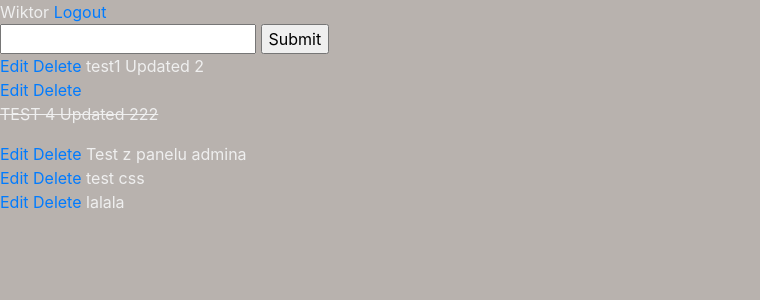
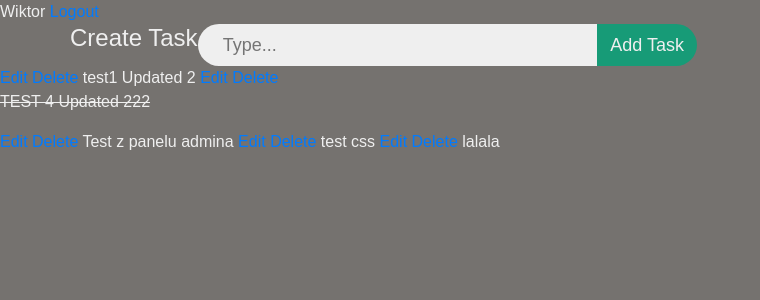
Before and after one commit to Wiktor90/ToDoApp, a Django app: page / in a window 1280 px wide. Shown: the top 300 px of the page, without its empty margins (0-760 px from the left). Run offline with Django 3.2, Linux system fonts and the light colour scheme; a user stored in the database is signed in; data comes from the database, SQL or seed files in the repository; both versions use the stored data as it was after the commit; some libraries are stand-ins or nearby versions.

Commit message:
TaskForm - title placeholder

```diff
--- a/todo/forms.py
+++ b/todo/forms.py
@@ -5,6 +5,7 @@ from django.contrib.auth.forms import UserCreationForm
 from django.contrib.auth.models import User
 
 class TaskForm(forms.ModelForm):
+    title = forms.CharField(widget= forms.TextInput(attrs={'placeholder':'Type...'}))
 
     class Meta:
         model = Task
--- a/todo/static/todo/main.css
+++ b/todo/static/todo/main.css
@@ -1,6 +1,49 @@
 body{
     margin: 0;
     padding: 0;
-    background: #b8b2ae;
     color: #efefef;
+    background: #75726f;
+    font-family: sans-serif;
 }
+.box{
+    position: absolute;
+    top: 15%;
+    left: 25%;
+    width: 550px;
+}
+h1{
+    margin: 0 0 10px;
+    padding: 0;
+    font-size: 24px;
+}
+input{
+    position: relative;
+    display: inline-block;
+    font-size: 18px;
+    box-sizing: border-box;
+
+}
+input[type="text"]{
+    background: #efefef;
+    width: 400px;
+    height: 42px;
+    border: none;
+    outline: none;
+    border-radius: 25px 0 0 25px;
+    padding: 0 25px;
+}
+input[type="submit"]{
+    position: relative;
+    left: -5px;
+    border-radius: 0 25px 25px 0;
+    height: 42px;
+    width: 100px;
+    border: none;
+    outline: none;
+    cursor: pointer;
+    background: #179b77;
+    color: #efefef
+}
+input[type="submit"]:hover{
+    background: #1ab188
+}
--- a/todo/templates/todo/base.html
+++ b/todo/templates/todo/base.html
@@ -12,18 +12,18 @@
             <span>{{ request.user }}</span>
             <a href="{% url 'logout' %}">Logout</a>
         </nav>
-        <form method="POST" action="{% url 'tasks_list' %}">
-            {% csrf_token %}
-            {{ form.title }}
-            <input type="submit" name="Add New Task">
-        </form>
-        {% for message in messages %}
-            <p id="ERmessages">{{message}}</p>
-        {% endfor %}
 
-
+        <div class="container">
+          <div class="row">
+                <h1>Create Task</h1>
+                <form method="POST" action="{% url 'tasks_list' %}">
+                    {% csrf_token %}
+                    {{ form.title }}
+                    <input type="submit" name="" value="Add Task">
+                </form>
+          </div>
+        </div>
         {% for task in tasks %}
-        <div>
             <a href="{% url 'edit_task' task.pk %}">Edit</a>
             <a href="{% url 'delete_task' task.pk %}">Delete</a>
             {% if task.status == True %}
@@ -31,7 +31,6 @@
             {% else %}
             <span>{{ task }}</span>
             {% endif %}
-        </div>
         {% endfor %}
 
     </body>
```
Also changed, not shown: db.sqlite3.
